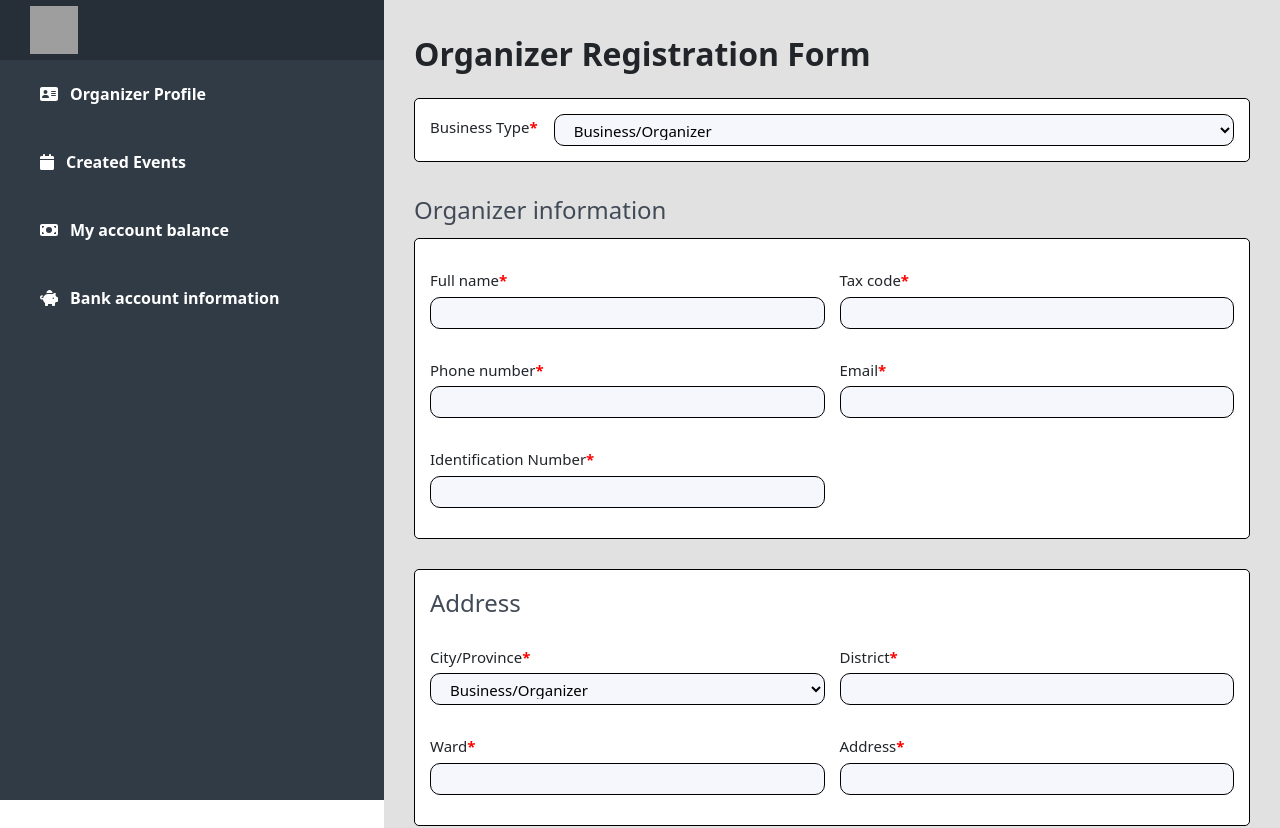
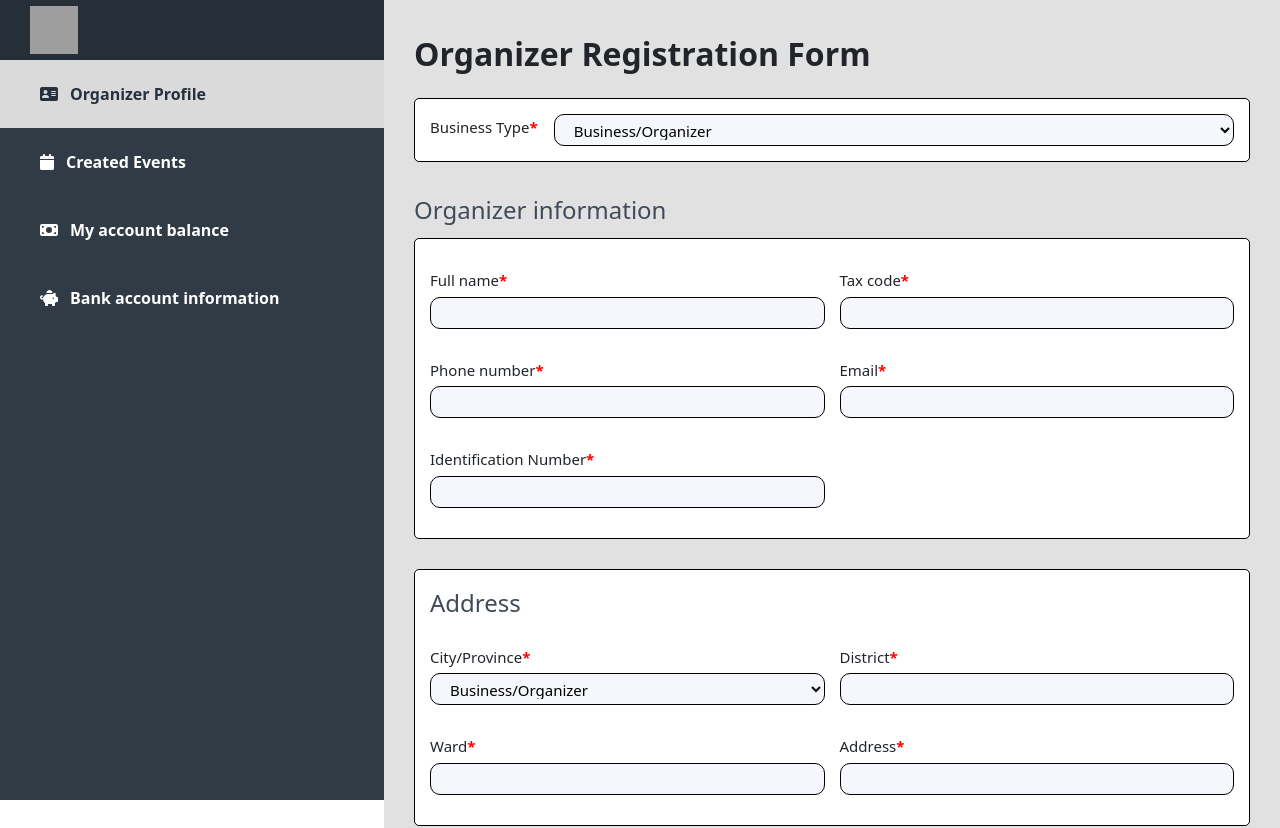
Before and after one commit to vocongbinh/event_manager, a React (Create React App) app: page /my_event/organizer_profile in a window 1280 px wide. Shown: the top 828 px of the page. Built offline with nearby package versions, Linux system fonts and the light colour scheme; grey boxes are pictures that could not be loaded.

Commit message:
fix sidebar

```diff
--- a/src/components/layouts/ManageEventLayout/index.js
+++ b/src/components/layouts/ManageEventLayout/index.js
@@ -28,7 +28,7 @@ function ManageEventLayout({ children, ...props }) {
         {
             title: 'Back to my event',
             icon: <FontAwesomeIcon icon={faCircleArrowLeft} />,
-            path: '/my_event/organizer_profile',
+            path: '/my_event/events/',
             index: 0,
         },
         {
--- a/src/components/layouts/MyEventLayout/MyEventLayout.module.scss
+++ b/src/components/layouts/MyEventLayout/MyEventLayout.module.scss
@@ -61,3 +61,9 @@
     margin-left: 30%;
     overflow: auto;
 }
+
+.active {
+    background: #dadada;
+    transition: all 0.2s ease-in-out 0s;
+    color: #27313d !important;
+}
--- a/src/components/layouts/MyEventLayout/index.js
+++ b/src/components/layouts/MyEventLayout/index.js
@@ -10,7 +10,7 @@ import { useState } from 'react';
 import Events from '../../../pages/myEvent/Events';
 import OrganizerProfile from '../../../pages/myEvent/OrganizerProfile';
 import { useAuthContext } from '../../../utils/authContext';
-function MyEventLayout({ children }) {
+function MyEventLayout({ children, ...props }) {
     const authContext = useAuthContext();
     const cx = classNames.bind(styles);
     const listOptions = [
@@ -18,21 +18,25 @@ function MyEventLayout({ children }) {
             title: 'Organizer Profile',
             icon: <FontAwesomeIcon icon={faAddressCard} />,
             path: '/my_event/organizer_profile',
+            index: 0,
         },
         {
             title: 'Created Events',
             icon: <FontAwesomeIcon icon={faCalendar} />,
             path: '/my_event/events',
+            index: 1,
         },
         {
             title: 'My account balance',
             icon: <FontAwesomeIcon icon={faMoneyBill} />,
             path: '/my_event/account_balance',
+            index: 2,
         },
         {
             title: 'Bank account information',
             icon: <FontAwesomeIcon icon={faPiggyBank} />,
             path: '/my_event/bank_account',
+            index: 3,
         },
     ];
     return (
@@ -57,7 +61,12 @@ function MyEventLayout({ children }) {
                     </button> */}
                 </div>
                 {listOptions.map((item, index) => (
-                    <InforItem className={cx('infor-item')} data={item} />
+                    <InforItem
+                        className={cx('infor-item', {
+                            active: item.index === props.index,
+                        })}
+                        data={item}
+                    />
                 ))}
             </div>
             <div className={cx('container')}>{children}</div>
--- a/src/routes/index.js
+++ b/src/routes/index.js
@@ -70,16 +70,19 @@ const publicRouter = [
         path: '/my_event/events',
         component: Events,
         layout: MyEventLayout,
+        index: 1,
     },
     {
         path: '/my_event/organizer_profile',
         component: OrganizerProfile,
         layout: MyEventLayout,
+        index: 0,
     },
     {
         path: '/my_event/bank_account',
         component: BankAccount,
         layout: MyEventLayout,
+        index: 3,
     },
     {
         path: '/my_event/events/:id/summary',
```
